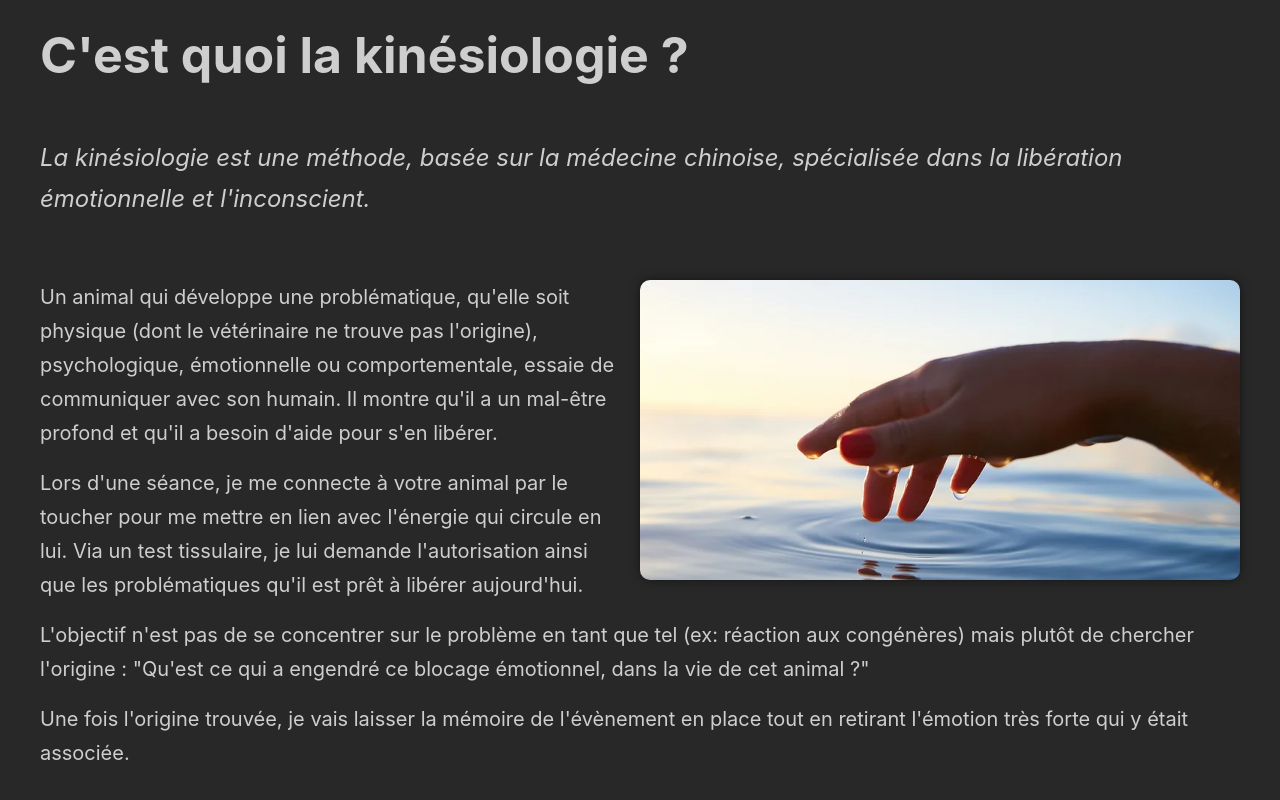
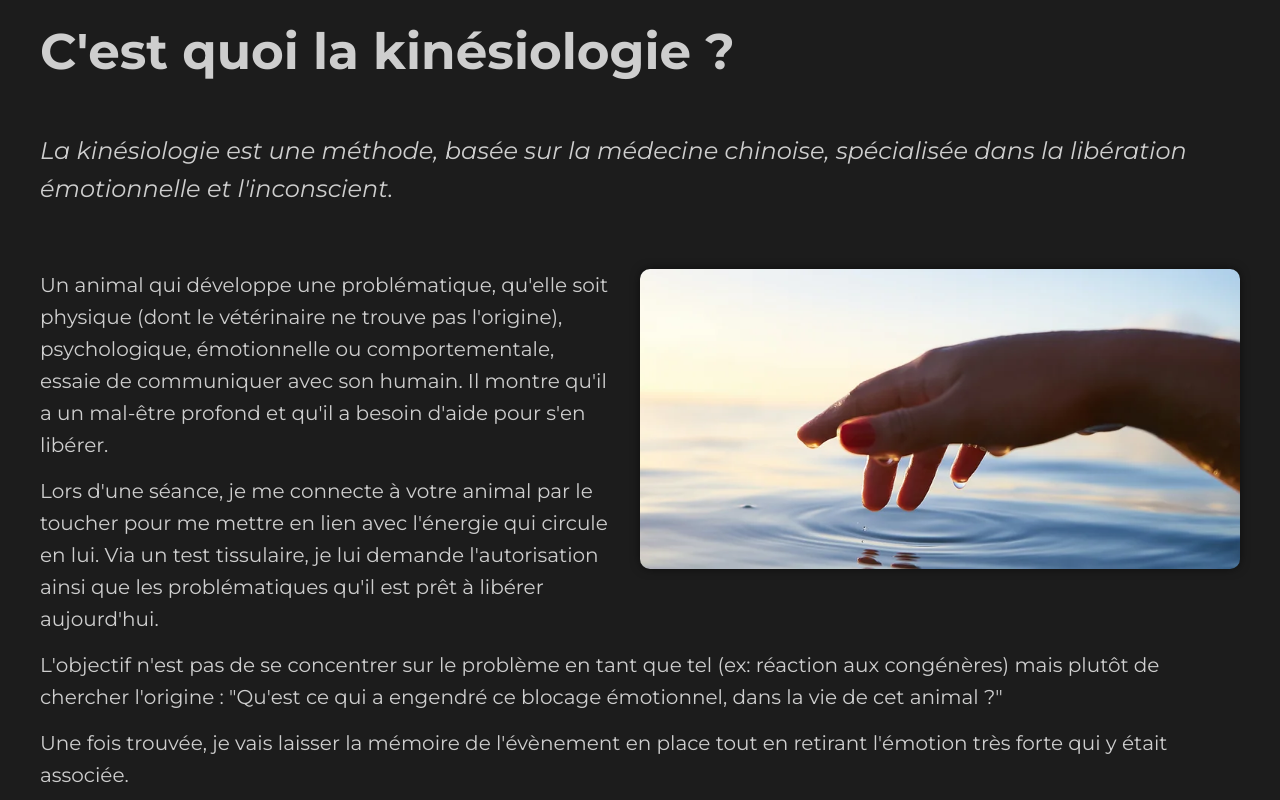
Before and after one commit to PilcodeurDev/GoReconnect, a React (Vite) app in the folder client/: page / in a window 1280 px wide. Shown: the part 1100-1900 px from the top of the page. Built offline with nearby package versions, Linux system fonts and the light colour scheme.

Commit message:
add font-family monserrat and color background

```diff
--- a/client/src/components/kinesiologie/kinesiologie.css
+++ b/client/src/components/kinesiologie/kinesiologie.css
@@ -3,7 +3,7 @@
     margin-bottom: 3rem;
   }
   p{
-    margin-bottom: .8rem;
+    margin-bottom: .7rem;
   }
 
 .imgLaKinesiologie {
@@ -16,5 +16,5 @@
   box-shadow: 0px 0px 10px rgba(0, 0, 0, 0.5);
   float: right;
   shape-outside: margin-box;
-  margin-left: 20px;
+  margin: 0 0 .6rem 1rem;
 }
--- a/client/src/components/kinesiologie/kinesiologie.jsx
+++ b/client/src/components/kinesiologie/kinesiologie.jsx
@@ -1,5 +1,4 @@
 import "./kinesiologie.css";
-import { main } from "../../../public/images";
 
 export default function kinesiologie() {
   return (
@@ -37,9 +36,9 @@ export default function kinesiologie() {
                 dans la vie de cet animal ?"
               </p>
               <p>
-                Une fois l'origine trouvée, je vais laisser la mémoire de
-                l'évènement en place tout en retirant l'émotion très forte qui y
-                était associée.
+                Une fois trouvée, je vais laisser la mémoire de l'évènement en
+                place tout en retirant l'émotion très forte qui y était
+                associée.
               </p>
             </div>
           </div>
--- a/client/src/index.css
+++ b/client/src/index.css
@@ -7,8 +7,8 @@
 }
 
 :root {
-  font-family: Inter, system-ui, Avenir, Helvetica, Arial, sans-serif;
-  line-height: 1.7;
+  font-family: montserrat;
+  line-height: 1.6;
   font-size: 20px;
 
   color: #cecece;
@@ -26,6 +26,7 @@ body {
 }
 
 i {
+  font-family: montserrat-italic;
   font-size: 1.2rem;
 }
 .container {
@@ -38,7 +39,7 @@ section {
 }
 
 section:nth-child(odd) {
-  background-color: #292828;
+  background-color: #1c1c1c;
 }
 
 h2 {
@@ -50,3 +51,13 @@ h2 {
   font-family: alexBrush;
   src: url(assets/fonts/AlexBrush-Regular.ttf);
 }
+
+@font-face {
+  font-family: montserrat;
+  src: url(assets/fonts/Montserrat-VariableFont_wght.ttf);
+}
+
+@font-face {
+  font-family: montserrat-italic;
+  src: url(assets/fonts/Montserrat-Italic-VariableFont_wght.ttf);
+}
```
Also changed, not shown: client/src/assets/fonts/Montserrat-Italic-VariableFont_wght.ttf (added), client/src/assets/fonts/Montserrat-VariableFont_wght.ttf (added).
